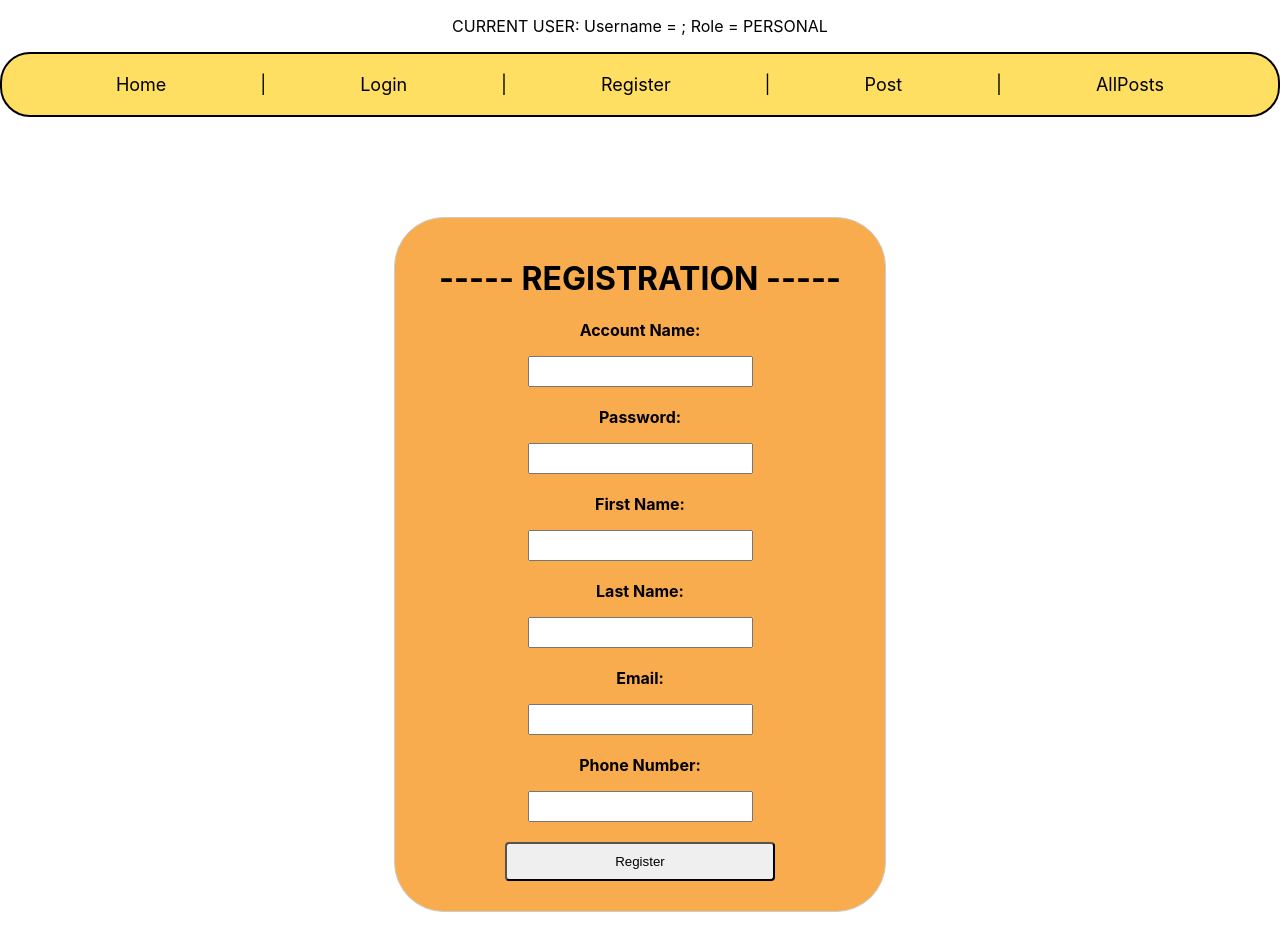
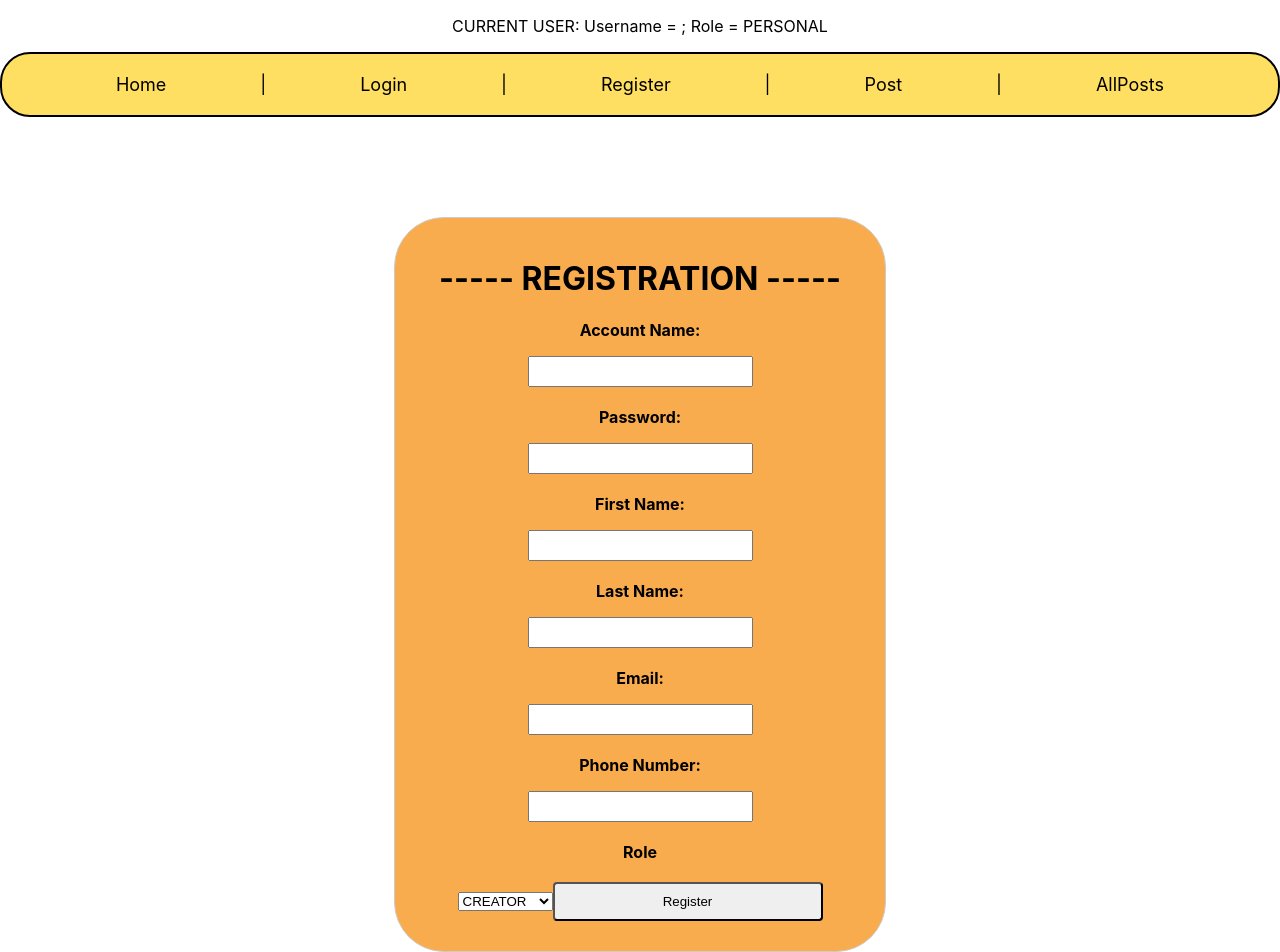
Before and after one commit to josephcalungsod/revconnect-frontend, a React (Create React App) app: page /register in a window 1280 px wide. Shown: the top 952 px of the page. Built offline with nearby package versions, Linux system fonts and the light colour scheme.

Commit message:
Added role selection on register form

```diff
--- a/src/components/RegisterForm.tsx
+++ b/src/components/RegisterForm.tsx
@@ -13,6 +13,7 @@ export function RegisterForm() {
     const [lastName, setLastName] = useState("");
     const [email, setEmail] = useState("");
     const [phoneNumber, setPhoneNumber] = useState("");
+    const [role, setRole] = useState<Role>();
 
     const updateInput = (synthEvent: ChangeEvent<HTMLInputElement>) => {
         switch(synthEvent.target.name) {
@@ -37,6 +38,10 @@ export function RegisterForm() {
         }
     }
 
+    function handleRoleChange(event: ChangeEvent<HTMLSelectElement>): void {
+        setRole(event.target.value as Role);
+    }
+
     function register() {
         console.log("Attempting to register!");
 
@@ -47,7 +52,7 @@ export function RegisterForm() {
             lastName: lastName,
             email: email,
             phoneNumber: phoneNumber,
-            role: Role.PERSONAL,
+            role: role as Role,
             isDisabled: false
         }
 
@@ -81,6 +86,14 @@ export function RegisterForm() {
                 <label>Phone Number:</label>
                 <input name = "phoneNumber" value = {phoneNumber} onChange = {updateInput}></input>
 
+                <label>Role</label>
+                <select value = {role} onChange = {handleRoleChange}>
+                    <option value = {Role.CREATOR}>{Role.CREATOR}</option>
+                    <option value = {Role.PERSONAL}>{Role.PERSONAL}</option>
+                    <option value = {Role.BUSINESS}>{Role.BUSINESS}</option>
+                    <option value = {Role.ADMIN}>{Role.ADMIN}</option>
+                </select>
+
                 <button onClick = {register}>Register</button>
             </div>
         </>
```
